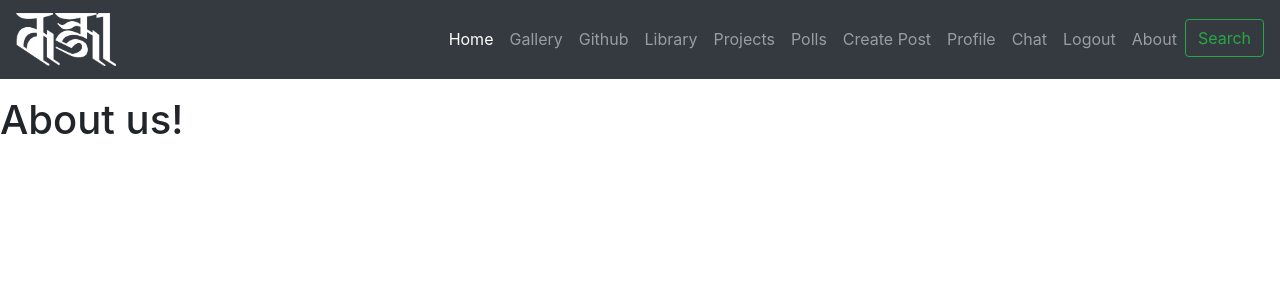
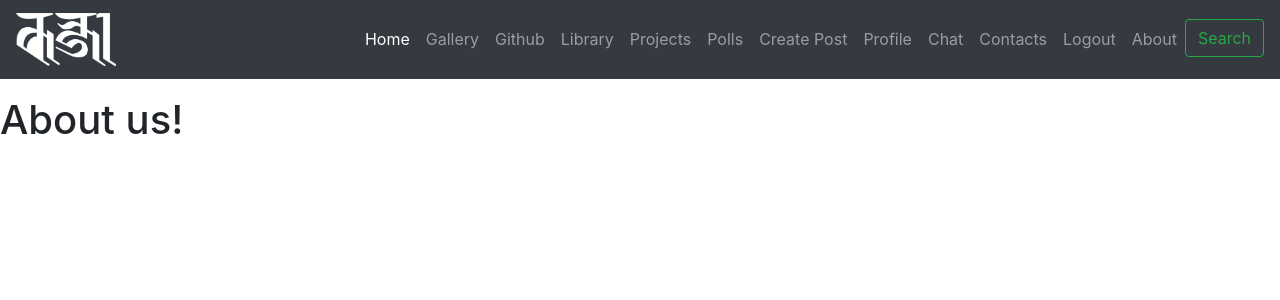
Before and after one commit to werewolf-65/Kakshya, a Django app: page /about/ in a window 1280 px wide. Shown: the top 300 px of the page. Run offline with Django 3.2, Linux system fonts and the light colour scheme; a user stored in the database is signed in; some libraries are stand-ins or nearby versions.

Commit message:
just added a link to contcts

```diff
--- a/blog/templates/blog/base.html
+++ b/blog/templates/blog/base.html
@@ -53,6 +53,9 @@
           <a class="nav-link" href="{% url 'index' %}">Chat</a>
         </li>
         <li class="nav-item">
+          <a class="nav-link" href="{% url 'contact_list' %}">Contacts</a>
+        </li>
+        <li class="nav-item">
           <a class="nav-link" href="{% url 'logout' %}">Logout</a>
         </li>
         {% else %}
```
